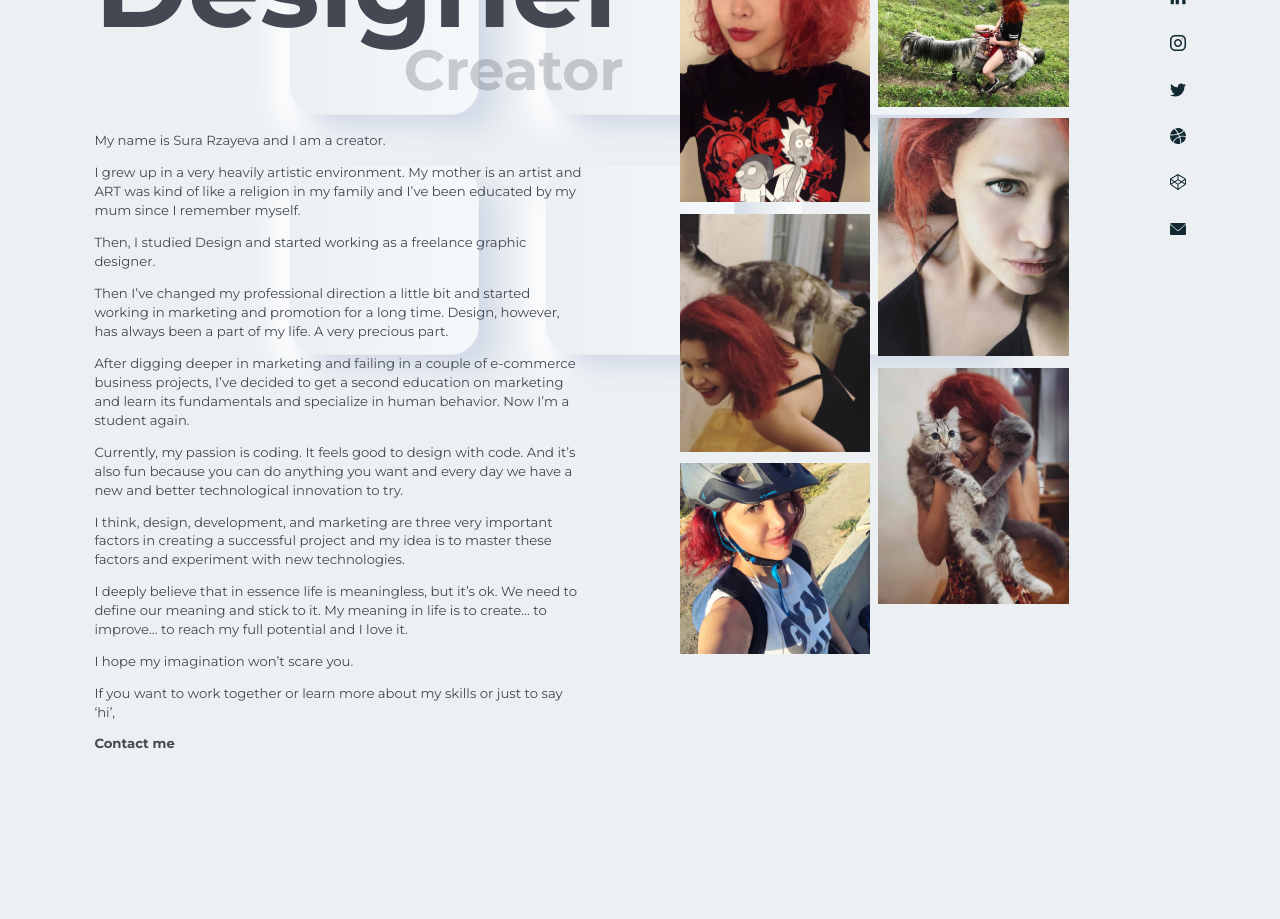
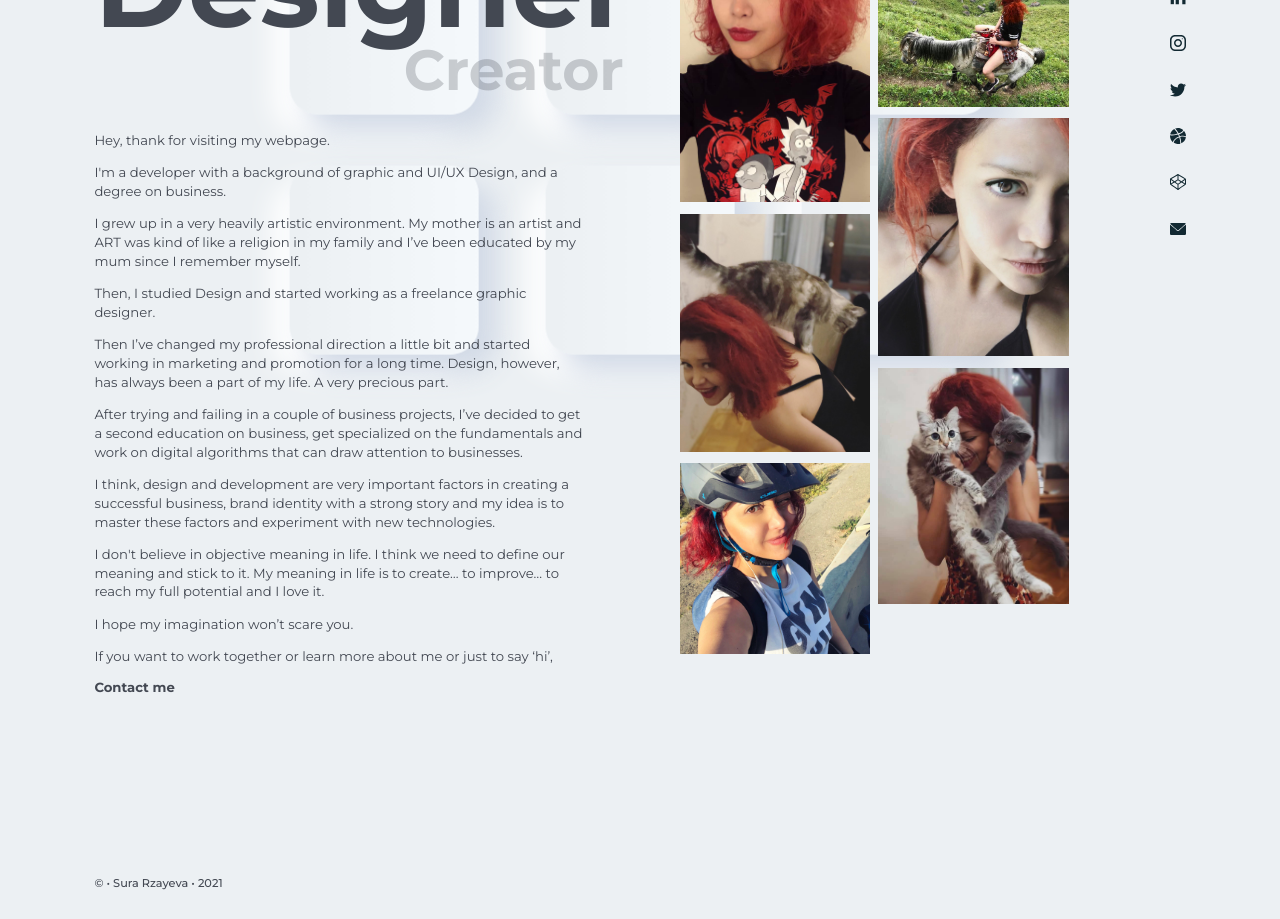
Before and after one commit to SuraRzayeva/NextPortfolio, a Next.js app: page /about in a window 1280 px wide. Shown: the part 300-1219 px from the top of the page. Built offline with nearby package versions, Linux system fonts and the light colour scheme.

Commit message:
about me changes

```diff
--- a/pages/about.js
+++ b/pages/about.js
@@ -60,32 +60,30 @@ const About = () => {
             </div>
             {englishActive ? (
               <div className="introduction">
-                <p>My name is Sura Rzayeva and I am a creator.</p>
-                <p>I grew up in a very heavily artistic environment. My mother is an artist and ART was kind of like a religion in my family and I’ve been educated by my mum since I remember myself. </p>
+                <p>Hey, thank for visiting my webpage.</p>
+                <p>I'm a developer with a background of graphic and UI/UX Design, and a degree on business. </p>
+                <p>I grew up in a very heavily artistic environment. My mother is an artist and ART was kind of like a religion in my family and I’ve been educated by my mum since I remember myself.</p>
                 <p>Then, I studied Design and started working as a freelance graphic designer.</p>
                 <p>Then I’ve changed my professional direction a little bit and started working in marketing and promotion for a long time. Design, however, has always been a part of my life. A very precious part.</p>
-                <p>After digging deeper in marketing and failing in a couple of e-commerce business projects, I’ve decided to get a second education on marketing and learn its fundamentals and specialize in human behavior. Now I’m a student again.</p>
-                <p>Currently, my passion is coding. It feels good to design with code. And it’s also fun because you can do anything you want and every day we have a new and better technological innovation to try.</p>
-                <p>I think, design, development, and marketing are three very important factors in creating a successful project and my idea is to master these factors and experiment with new technologies.</p>
-                <p>I deeply believe that in essence life is meaningless, but it’s ok. We need to define our meaning and stick to it. My meaning in life is to create… to improve… to reach my full potential and I love it.</p>
+                <p>After trying and failing in a couple of business projects, I’ve decided to get a second education on business, get specialized on the fundamentals and work on digital algorithms that can draw attention to businesses.</p>
+                <p>I think, design and development are very important factors in creating a successful business, brand identity with a strong story and my idea is to master these factors and experiment with new technologies.</p>
+                <p>I don't believe in objective meaning in life. I think we need to define our meaning and stick to it. My meaning in life is to create… to improve… to reach my full potential and I love it.</p>
                 <p>I hope my imagination won’t scare you.</p>
-                <p>If you want to work together or learn more about my skills or just to say ‘hi’,</p>
+                <p>If you want to work together or learn more about me or just to say ‘hi’,</p>
               </div>
             ) : (
               <div className="introduction">
-                <p>Mein Name ist Sura Rzayeva und ich bin Designerin.</p>
+                <p>Hey, danke für meine Website besuchen.</p>
+                <p>Ich bin ein Entwickler mit einem Hintergrund in Grafik- und UI/UX-Design mit einem Abschluss in Betriebswirtschaft.</p>
                 <p>Ich bin in einem sehr künstlerischen Umfeld aufgewachsen. Meine Mutter ist Künstlerin und Kunst war eine Art Religion in meiner Familie und ich wurde von meiner Mutter erzogen, seit ich mich erinnere.</p>
                 <p>Dann habe ich Design studiert und angefangen, als freiberuflicher Grafikdesigner zu arbeiten.</p>
                 <p>Dann habe ich meine berufliche Ausrichtung ein wenig geändert und lange Zeit im Marketing und in der Werbung gearbeitet. Design war jedoch schon immer ein Teil meines Lebens. Ein sehr wertvoller Teil.</p>
-                <p>
-                  Nachdem ich mich eingehender mit Marketing befasst und einige E-Commerce-Geschäftsprojekte nicht bestanden habe, habe ich mich entschlossen, eine zweite Ausbildung zum Marketing zu absolvieren, die Grundlagen zu erlernen und mich auf menschliches Verhalten zu spezialisieren. Jetzt bin ich wieder
-                  Studentin.
-                </p>
-                <p>Derzeit ist meine Leidenschaft das Codieren. Es fühlt sich gut an, mit Code zu entwerfen. Und es macht auch Spaß, weil Sie alles tun können, was Sie wollen, und wir jeden Tag eine neue und bessere technologische Innovation ausprobieren können.</p>
-                <p>Ich denke, Design, Entwicklung und Marketing sind drei sehr wichtige Faktoren für ein erfolgreiches Projekt. Meine Idee ist es, diese Faktoren zu beherrschen und mit neuen Technologien zu experimentieren.</p>
-                <p>Ich bin der festen Überzeugung, dass das Leben im Wesentlichen bedeutungslos ist, aber es ist in Ordnung. Wir müssen unsere Bedeutung definieren und dabei bleiben. Mein Sinn im Leben ist es, zu schaffen… sich zu verbessern… mein volles Potenzial zu erreichen und ich liebe es.</p>
+                <p>Nachdem ich in einigen Business-Projekten versucht und gescheitert bin, habe ich mich entschieden, eine zweite Ausbildung in Business zu machen, mich auf die Grundlagen zu spezialisieren und an digitalen Algorithmen zu arbeiten, die auf Unternehmen aufmerksam machen können.</p>
+
+                <p>Ich denke, Design und Entwicklung sind sehr wichtige Faktoren bei der Schaffung eines erfolgreichen Unternehmens, einer Markenidentität mit einer starken Geschichte und meine Idee ist es, diese Faktoren zu beherrschen und mit neuen Technologien zu experimentieren.</p>
+                <p>Ich glaube nicht an den objektiven Sinn des Lebens. Ich denke, wir müssen unsere Bedeutung definieren und daran festhalten. Mein Sinn im Leben ist es zu erschaffen... zu verbessern... mein volles Potenzial auszuschöpfen und ich liebe es.</p>
                 <p>Ich hoffe, meine Fantasie wird dich nicht erschrecken.</p>
-                <p>Wenn du zusammenarbeiten oder mehr über meine Fähigkeiten erfahren oder einfach nur "Hallo" sagen möchtest, kontaktiere mich.</p>
+                <p>Wenn du zusammenarbeiten oder mehr über meine Fähigkeiten erfahren oder einfach nur "Hallo" sagen möchtest,</p>
               </div>
             )}
             <Link href="/contact">
```
